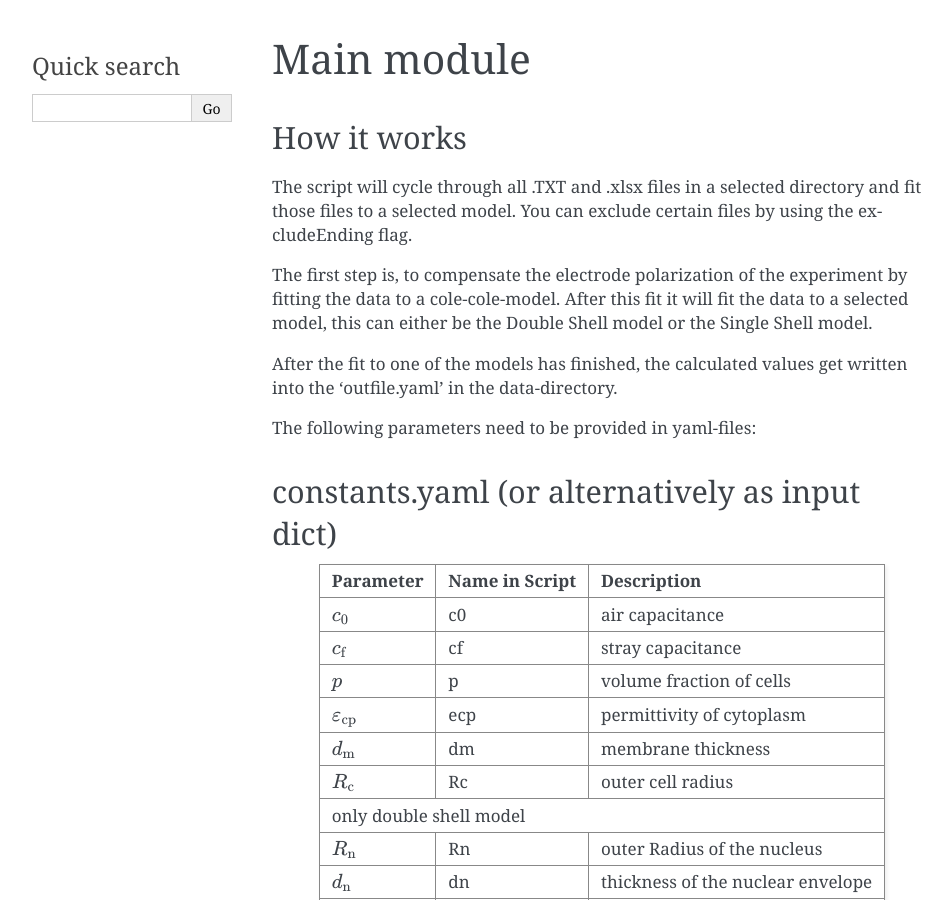
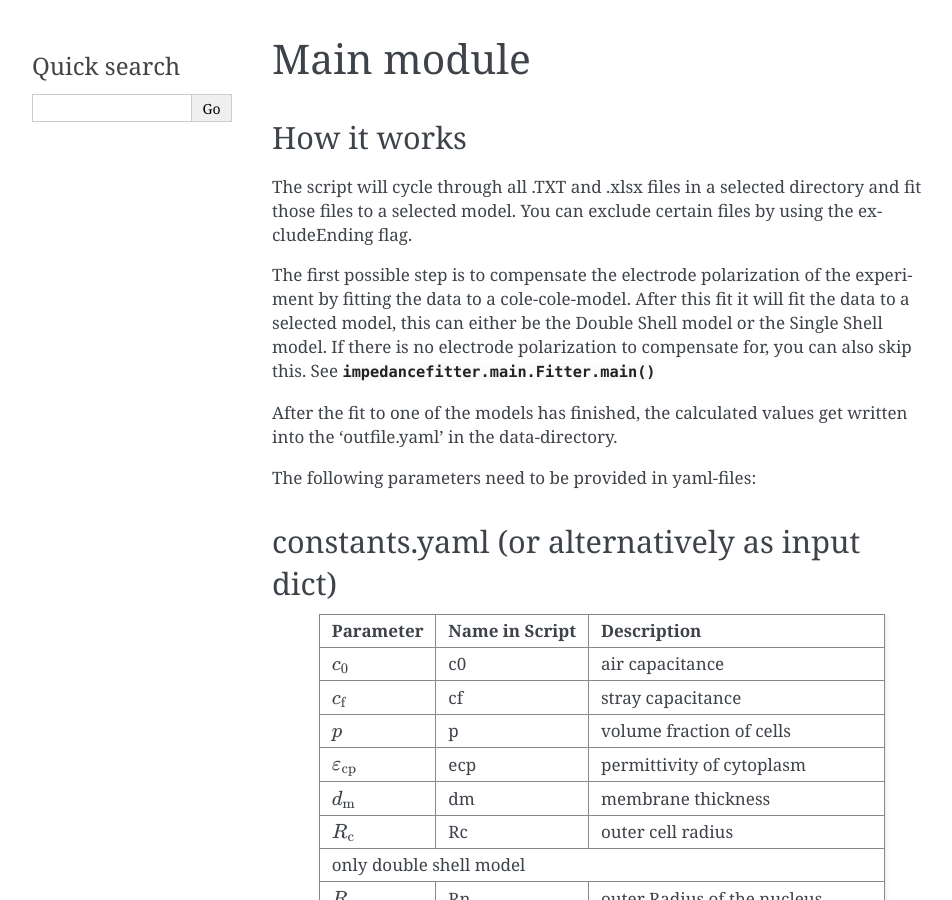
Before and after one commit to j-zimmermann/ImpedanceFitter, a Sphinx documentation site: the page built from doc/main.rst, in a window 1280 px wide and 900 px high. Shown: the whole window, without its empty margins (148-1100 px from the left). Built offline with Sphinx 7.4.7, drawn with Linux system fonts in a browser that asks for light colours; some of the changed text lies outside the part shown.

Commit message:
updated doc

```diff
--- a/doc/main.rst
+++ b/doc/main.rst
@@ -7,8 +7,9 @@
 The script will cycle through all .TXT and .xlsx files in a selected directory and fit those files to a selected model.
 You can exclude certain files by using the excludeEnding flag.
 
-The first step is, to compensate the electrode polarization of the experiment by fitting the data to a cole-cole-model.
+The first possible step is to compensate the electrode polarization of the experiment by fitting the data to a cole-cole-model.
 After this fit it will fit the data to a selected model, this can either be the Double Shell model or the Single Shell model.
+If there is no electrode polarization to compensate for, you can also skip this. See :py:meth:`impedancefitter.main.Fitter.main`
 
 After the fit to one of the models has finished, the calculated values get written into the 'outfile.yaml' in the data-directory.
 
@@ -120,6 +121,14 @@
 
 With the `vary` flag, one can choose whether a variable should be included in the fitting procedure or fixed.
 
+.. note::
+
+	If you run without electrode polarization, you must include a line for emed as here:
+
+    .. code-block:: python
+
+    	emed: {value: 78, min: 70, max: 80, vary: True}
+
 double_shell_input.yaml
 -----------------------
 
@@ -154,6 +163,14 @@
     kmed: {value: 0.05, min: 0.04, max: 0.3, vary: True}
 
 With the `vary` flag, one can choose whether a variable should be included in the fitting procedure or fixed.
+
+.. note::
+
+	If you run without electrode polarization, you must include a line for emed as here:
+
+    .. code-block:: python
+
+    	emed: {value: 78, min: 70, max: 80, vary: True}
 
 possible values
 ---------------
```
Also changed, not shown: 2 other files.
